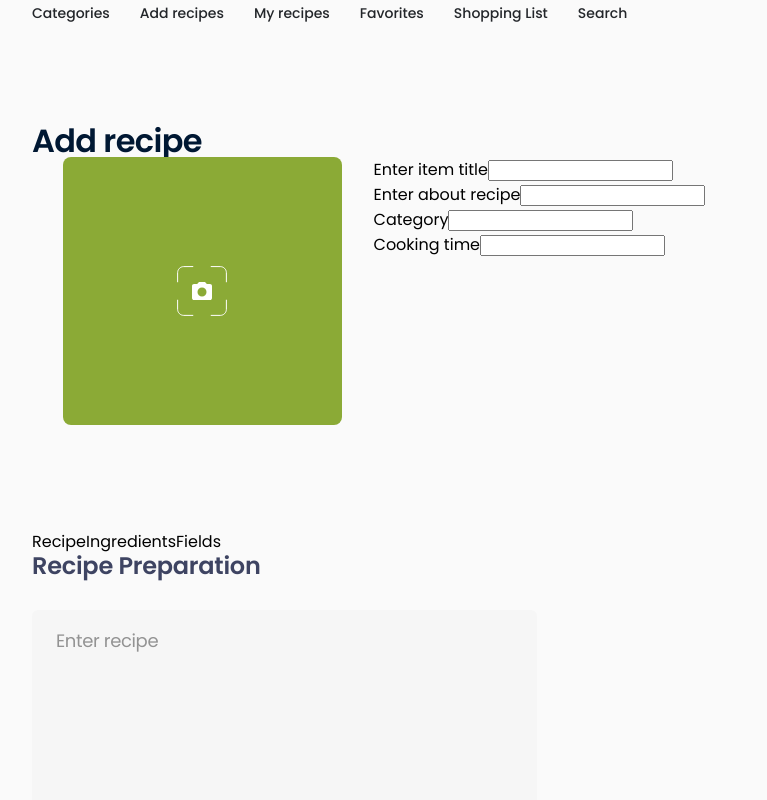
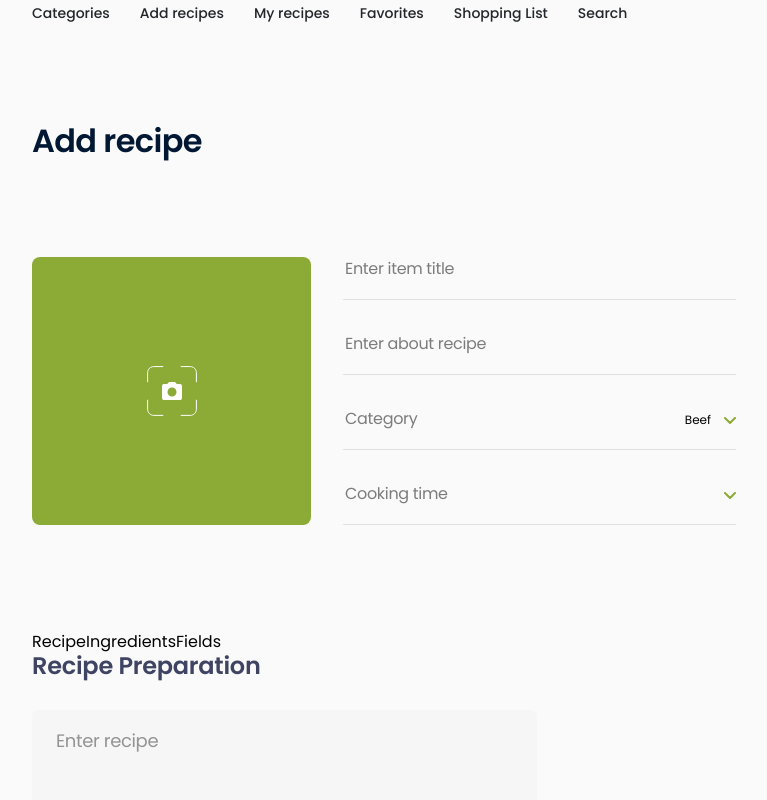
Before and after one commit to Katya-Kondratchuk/So-Yummy, a React (Create React App) app: page /So-Yummy/add in a window 1280 px wide. Shown: the top 800 px of the page, without its empty margins (256-1023 px from the left). Built offline with nearby package versions, Linux system fonts and the light colour scheme.

Commit message:
add SelectList

```diff
--- a/src/components/AddRecipes/AddRecipeForm/RecipeDescriptionFields/RecipeDescriptionFields.jsx
+++ b/src/components/AddRecipes/AddRecipeForm/RecipeDescriptionFields/RecipeDescriptionFields.jsx
@@ -1,7 +1,8 @@
 import { useRef, useState } from 'react';
 import { ReactComponent as Icon } from 'assets/images/AddRecipe/input-img.svg';
-import PropTypes from 'prop-types';
 import s from './RecipeDescriptionFields.module.css';
+import SelectList from 'components/AddRecipes/SelectList';
+// import PropTypes from 'prop-types';
 
 function previewFile(inputEl) {
   const preview = inputEl.current;
@@ -21,15 +22,59 @@ function previewFile(inputEl) {
   }
 }
 
-const RecipeDescriptionFields = ({}) => {
+const allCategory = [
+  'Beef',
+  'Breakfast',
+  'Chicken',
+  'Dessert',
+  'Goat',
+  'Lamb',
+  'Miscellaneous',
+  'Pasta',
+  'Pork',
+  'Seafood',
+  'Side',
+  'Starter',
+  'Vegan',
+  'Vegetarian',
+];
+
+const time = [
+  '5 min',
+  '10 min',
+  '15 min',
+  '20 min',
+  '25 min',
+  '30 min',
+  '35 min',
+  '40 min',
+  '45 min',
+  '50 min',
+  '55 min',
+  '60 min',
+  '65 min',
+  '70 min',
+  '75 min',
+  '80 min',
+  '85 min',
+  '90 min',
+  '95 min',
+  '100 min',
+  '105 min',
+  '110 min',
+  '115 min',
+  '120 min',
+];
+
+const RecipeDescriptionFields = () => {
   const inputEl = useRef(null);
 
-  const [allCategory, setAllCategory] = useState([]);
+  // const [allCategory, setAllCategory] = useState();
 
   const [imgAdd, setImgAdd] = useState('');
   const [nameRecipe, setNameRecipe] = useState('');
   const [description, setDescription] = useState('');
-  const [category, setCategory] = useState('');
+  const [category, setCategory] = useState('Beef');
   const [cookingTime, setCookingTime] = useState('');
 
   return (
@@ -55,27 +100,83 @@ const RecipeDescriptionFields = ({}) => {
         />
       </div>
       <div className={s.descriptions}>
-        <label htmlFor="">Enter item title</label>
         <input
           type="text"
           name="name"
           value={nameRecipe}
+          placeholder="Enter item title"
           onChange={e => setNameRecipe(e.target.value)}
+          className={s.nameRecipe}
         />
-        <br />
-        <label htmlFor="">Enter about recipe</label>
+
         <input
           type="text"
           name="description"
+          placeholder="Enter about recipe"
           value={description}
           onChange={e => setDescription(e.target.value)}
+          className={s.description}
         />
-        <br />
-        <label htmlFor="">Category</label>
-        <input type="text" />
-        <br />
-        <label htmlFor="">Cooking time</label>
-        <input type="text" />
+
+        <div className={s.wrapperCategory}>
+          <input
+            type="text"
+            readOnly="readonly"
+            placeholder="Category"
+            className={s.category}
+          />
+          {/* <div
+            className={s.selectCategory}
+            onClick={e => setIsActive(!isActive)}
+          >
+            <span>{category} </span>
+            <span className={s.arrow}>
+              <Arrow width="12px" height="7px" />
+            </span>
+          </div>
+          {isActive && (
+            <ul className={`${s.selectContentCategory} ${s.scrollbarCategory}`}>
+              {allCategory.map(value => (
+                <li
+                  key={value}
+                  onClick={e => {
+                    setCategory(value);
+                    setIsActive(false);
+                  }}
+                  className={s.selectItem}
+                >
+                  {value}
+                </li>
+              ))}
+            </ul>
+          )} */}
+
+          <SelectList
+            list={allCategory}
+            option={category}
+            selectedOption={s.selectCategory}
+            selectContent={s.selectContentCategory}
+            scrollbar={s.scrollbar}
+            setValue={setCategory}
+          />
+        </div>
+
+        <div className={s.wrapperCookingTime}>
+          <input
+            type="text"
+            placeholder="Cooking time"
+            className={s.cookingTime}
+          />
+
+          <SelectList
+            list={time}
+            option={cookingTime}
+            selectedOption={s.selectCategory}
+            selectContent={s.selectContentCategory}
+            scrollbar={s.scrollbar}
+            setValue={setCookingTime}
+          />
+        </div>
       </div>
     </div>
   );
--- a/src/components/AddRecipes/AddRecipeForm/RecipeDescriptionFields/RecipeDescriptionFields.module.css
+++ b/src/components/AddRecipes/AddRecipeForm/RecipeDescriptionFields/RecipeDescriptionFields.module.css
@@ -41,6 +41,43 @@
   height: 100%;
 }
 
+.nameRecipe,
+.description,
+.category,
+.cookingTime {
+  font-family: inherit;
+  display: block;
+  width: 100%;
+  height: 40px;
+  border: transparent;
+  background-color: inherit;
+  border-bottom: 1px solid var(--lineColor);
+  padding-bottom: 18px;
+  outline: transparent;
+}
+
+.nameRecipe::placeholder,
+.description::placeholder,
+.category::placeholder,
+.cookingTime::placeholder {
+  font-family: 'Poppins';
+  font-size: 14px;
+  line-height: 1.5;
+  letter-spacing: -0.02em;
+  color: var(--blackColor);
+  opacity: 0.5;
+}
+
+.nameRecipe,
+.description,
+.wrapperCategory {
+  margin-bottom: 24px;
+}
+
+/* .wrapperCategory,
+.wrapperCookingTime {
+} */
+
 @media screen and (max-width: 767px) {
   .wrapperImg {
     margin-left: auto;
@@ -56,6 +93,27 @@
     justify-content: center;
     margin-bottom: 104px;
   }
+
+  .nameRecipe,
+  .description,
+  .category,
+  .cookingTime {
+    width: 393px;
+    height: 43px;
+  }
+
+  .nameRecipe::placeholder,
+  .description::placeholder,
+  .category::placeholder,
+  .cookingTime::placeholder {
+    font-size: 16px;
+  }
+
+  .nameRecipe,
+  .description,
+  .wrapperCategory {
+    margin-bottom: 32px;
+  }
 }
 
 @media screen and (min-width: 1440px) {
@@ -69,4 +127,77 @@
     gap: 50px;
     margin-bottom: 104px;
   }
+
+  .nameRecipe,
+  .description,
+  .wrapperCategory {
+    margin-bottom: 40px;
+  }
 }
+
+/*-----select category------*/
+.wrapperCategory,
+.wrapperCookingTime {
+  position: relative;
+  cursor: pointer;
+}
+
+.selectCategory {
+  position: absolute;
+  display: flex;
+  top: 0;
+  right: 0;
+  padding-top: 7px;
+  width: 100%;
+  height: 100%;
+  justify-content: right;
+  gap: 13px;
+
+  font-size: 12px;
+  line-height: 1;
+}
+.category {
+  cursor: pointer;
+}
+
+.selectContentCategory {
+  position: absolute;
+  top: 27px;
+  right: 0;
+  z-index: 5;
+  width: 123px;
+  height: 144px;
+  padding: 8px 14px;
+  overflow-y: auto;
+  border-radius: 6px;
+  font-weight: 400;
+  font-size: 12px;
+  line-height: 1.5;
+  letter-spacing: -0.02em;
+  color: rgba(0, 0, 0, 0.5);
+  background: var(--whiteColor);
+  box-shadow: 0px 6.51852px 7.82222px rgba(0, 0, 0, 0.0314074);
+}
+
+.selectItem:not(:last-child) {
+  margin-bottom: 4px;
+}
+
+.scrollbar::-webkit-scrollbar {
+  width: 12px;
+}
+
+.scrollbar::-webkit-scrollbar-track {
+  background-color: #ffffff;
+  border-radius: 12px;
+}
+
+.scrollbar::-webkit-scrollbar-thumb {
+  height: 93px;
+  border-radius: 12px;
+  border: 4px solid transparent;
+  background-clip: content-box;
+  background-color: #e7e5e5;
+}
+
+/*-----select time------*/
--- a/src/components/AddRecipes/AddRecipeForm/RecipePreparationFields/RecipePreparationFields.module.css
+++ b/src/components/AddRecipes/AddRecipeForm/RecipePreparationFields/RecipePreparationFields.module.css
@@ -12,6 +12,7 @@
 }
 
 .recipe {
+  font-family: inherit;
   border-radius: 6px;
   width: 100%;
   height: 154px;
--- /dev/null
+++ b/src/components/AddRecipes/SelectList/SelectList.jsx
@@ -0,0 +1,49 @@
+import { useState } from 'react';
+import { ReactComponent as Arrow } from 'assets/images/AddRecipe/arrow-down.svg';
+// import PropTypes from 'prop-types';
+import s from './SelectList.module.css';
+
+const SelectList = ({
+  list = [],
+  option = '',
+  selectedOption = '',
+  selectContent = '',
+  scrollbar = '',
+  setValue,
+}) => {
+  const [isActive, setIsActive] = useState(false);
+
+  return (
+    <>
+      <div
+        className={`${selectedOption}`}
+        onClick={e => setIsActive(!isActive)}
+      >
+        <span>{option}</span>
+        <span className={s.arrow}>
+          <Arrow width="12px" height="7px" />
+        </span>
+      </div>
+      {isActive && (
+        <ul className={`${selectContent} ${scrollbar}`}>
+          {list.map(value => (
+            <li
+              key={value}
+              onClick={e => {
+                setValue(value);
+                setIsActive(false);
+              }}
+              className={s.selectItem}
+            >
+              {value}
+            </li>
+          ))}
+        </ul>
+      )}
+    </>
+  );
+};
+
+SelectList.propTypes = {};
+
+export default SelectList;
--- /dev/null
+++ b/src/components/AddRecipes/SelectList/SelectList.module.css
@@ -0,0 +1,3 @@
+.selectItem:not(:last-child) {
+  margin-bottom: 4px;
+}
--- /dev/null
+++ b/src/components/AddRecipes/SelectList/index.js
@@ -0,0 +1 @@
+export { default } from './SelectList.jsx';
--- a/src/pages/AddRecipesPage/AddRecipesPage.jsx
+++ b/src/pages/AddRecipesPage/AddRecipesPage.jsx
@@ -7,7 +7,7 @@ import s from './AddRecipesPage.module.css';
 
 const AddRecipesPage = () => {
   return (
-    <div className="container">
+    <div className={`container ${s.wrapperAddPage}`}>
       <Title text="Add recipe" />
       <div className={s.flexContainer}>
         <AddRecipeForm />
--- a/src/pages/AddRecipesPage/AddRecipesPage.module.css
+++ b/src/pages/AddRecipesPage/AddRecipesPage.module.css
@@ -1,3 +1,19 @@
+.flexContainer {
+  margin-top: 72px;
+}
+.wrapperAddPage {
+  padding-bottom: 100px;
+}
+
+@media screen and (min-width: 768px) {
+  .flexContainer {
+    margin-top: 100px;
+  }
+  .wrapperAddPage {
+    padding-bottom: 200px;
+  }
+}
+
 @media screen and (min-width: 1440px) {
   .flexContainer {
     display: flex;
```
Also changed, not shown: src/assets/images/AddRecipe/arrow-down.svg (added).
